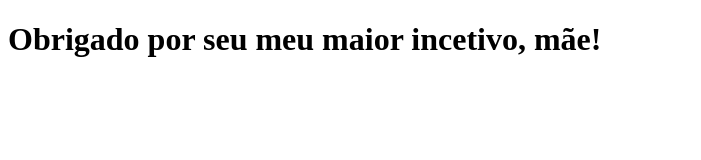
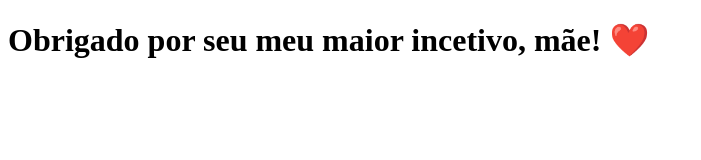
Before and after one commit to matheus161/clone-tabnews, a Next.js app: page / in a window 1280 px wide. Shown: the top 160 px of the page, without its empty margins (0-701 px from the left). Built offline with nearby package versions, Linux system fonts and the light colour scheme.

Commit message:
modifica a frase

```diff
--- a/pages/index.js
+++ b/pages/index.js
@@ -1,5 +1,5 @@
 function Home(params) {
-    return <h1>Obrigado por seu meu maior incetivo, mãe!</h1>
+    return <h1>Obrigado por seu meu maior incetivo, mãe! ❤️</h1>
 }
 
 export default Home;
```
